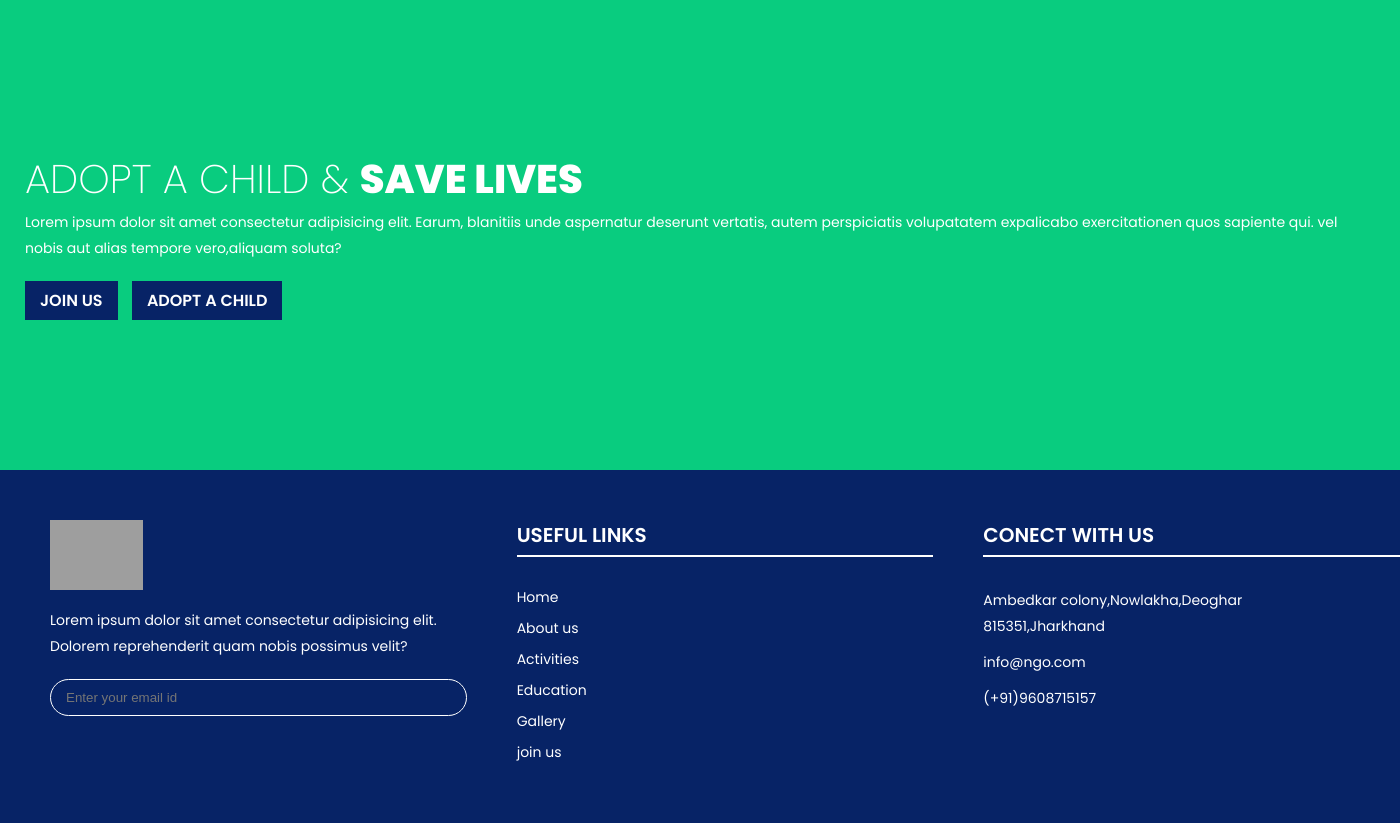
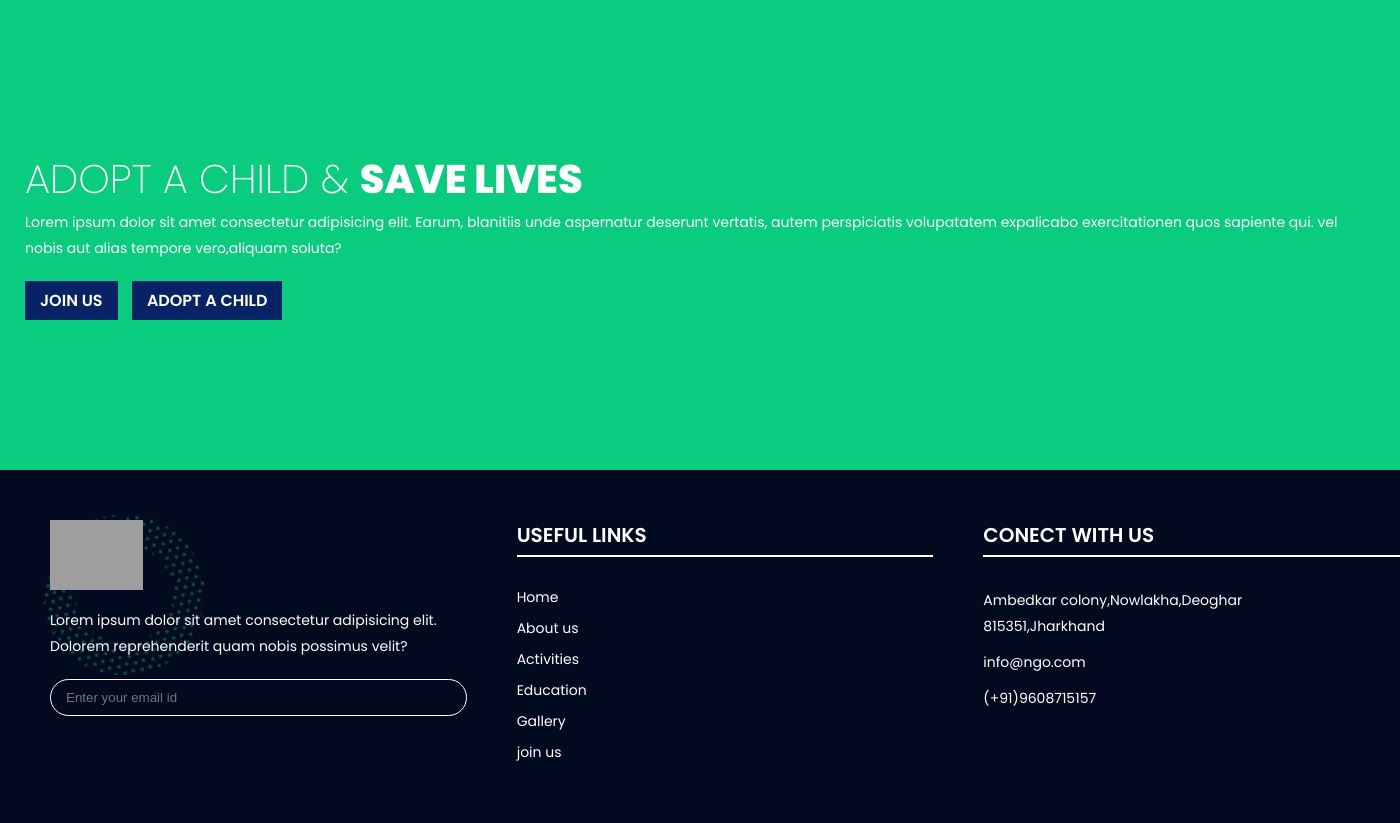
Before and after one commit to 07aadarsh/Charity, a PHP site: page / in a window 1400 px wide. Shown: the part 4123-4946 px from the top of the page. Run offline with PHP 8.4, Linux system fonts and the light colour scheme; grey boxes are pictures that could not be loaded.

Commit message:
"Updated footer background from var(--blue) to url(footer_bg.png)"

```diff
--- a/Description/style.css
+++ b/Description/style.css
@@ -591,7 +591,7 @@ span{
 /*footer Start here */
 
 footer{
-    background-color: var(--blue);
+    background-image: url(footer_bg.png);
     color:#fff;
     padding: 50px;
     font-size: 14px;
```
Also changed, not shown: Description/footer_bg.png (added).
